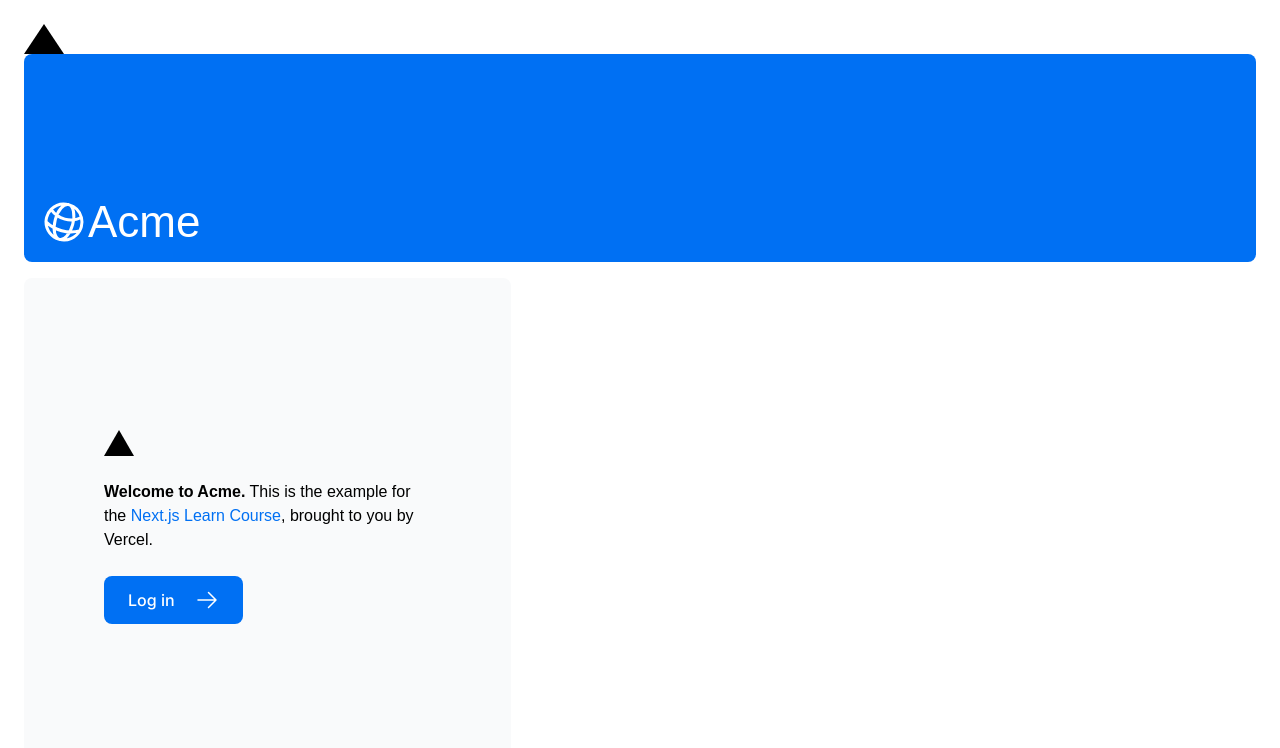
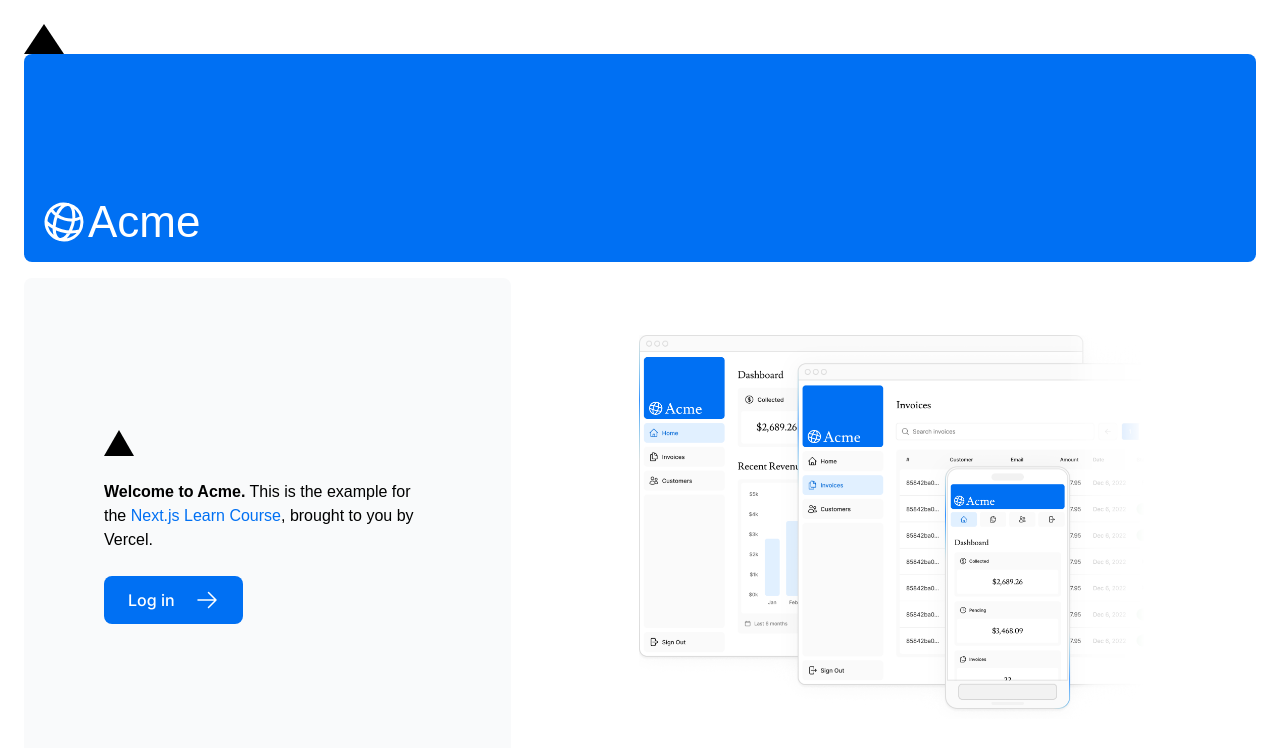
Before and after one commit to hiro266/nextjs-dashboard, a Next.js app: page / in a window 1280 px wide. Shown: the top 748 px of the page. Built offline with nearby package versions, Linux system fonts and the light colour scheme; a web font is replaced by a local one.

Commit message:
Add Image

```diff
--- a/app/page.tsx
+++ b/app/page.tsx
@@ -3,6 +3,7 @@
 import Link from "next/link";
 import styles from "@/app/ui/home.module.css";
 import { lusitana } from "@/app/ui/fonts";
+import Image from "next/image";
 
 export default function Page() {
   return (
@@ -30,6 +31,21 @@
         </div>
         <div className="flex items-center justify-center p-6 md:w-3/5 md:px-28 md:py-12">
           {/* Add Hero Images Here */}
+          <Image
+            src="/hero-desktop.png"
+            width={1000}
+            height={760}
+            className="hidden md:block"
+            alt="Screenshots of the dashboard project showing desktop version"
+          />
+
+          <Image
+            src="/hero-mobile.png"
+            width={560}
+            height={620}
+            className="block md:hidden"
+            alt="Screenshots of the dashboard project showing mobile version"
+          />
         </div>
       </div>
     </main>
```
